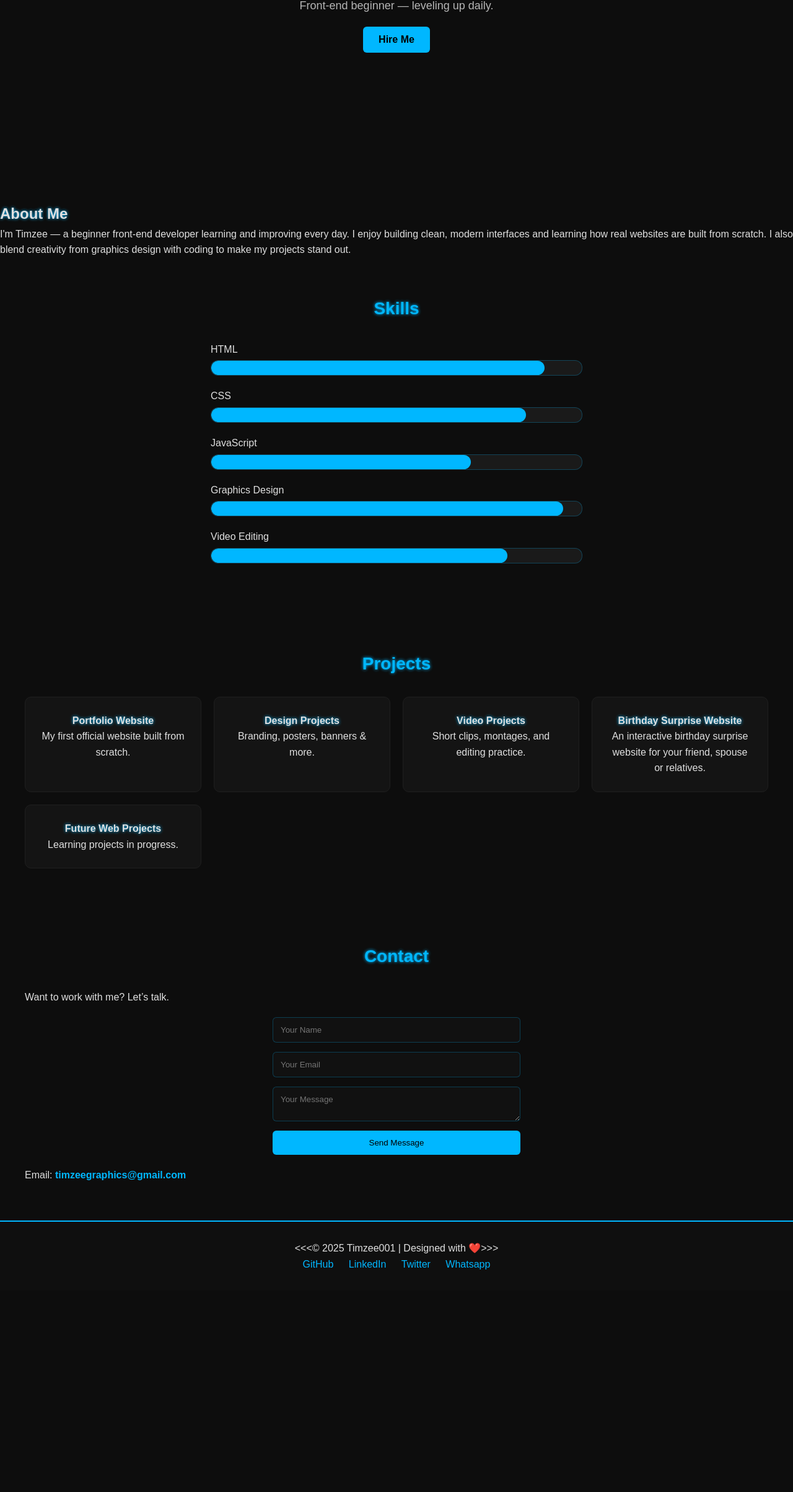
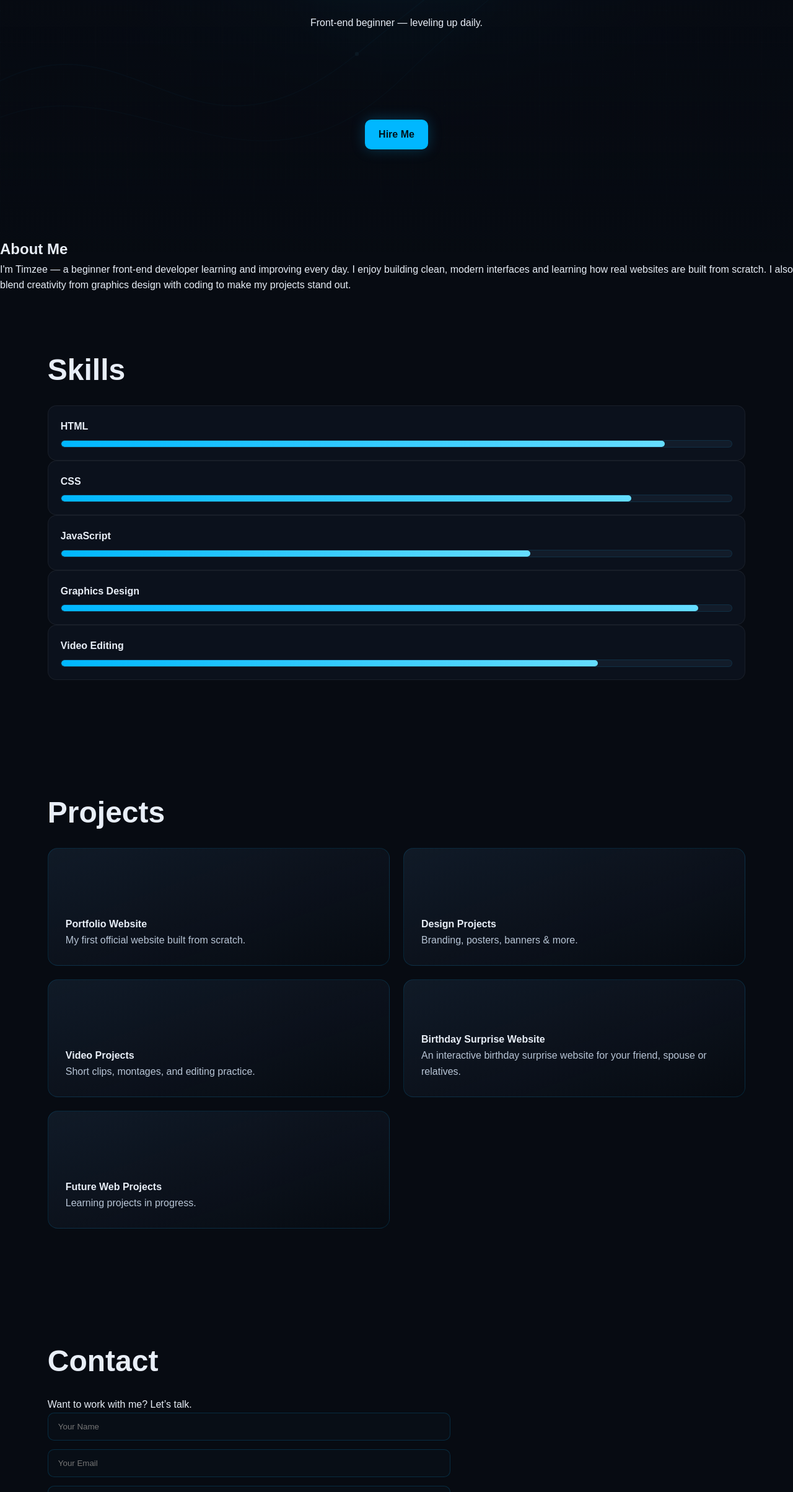
Before and after one commit to Timzee00/Portfolio-Website, a plain HTML site: page Index.html in a window 1280 px wide. Shown: the part 393-2800 px from the top of the page at 62% size. Before the commit the page ends 2475 px from the top, so only its background shows below. Drawn offline with Linux system fonts and the light colour scheme.

Commit message:
Fix portfolio imagery and responsive visual layout

```diff
--- a/style.css
+++ b/style.css
@@ -1,248 +1,371 @@
-/* ===== GENERAL RESET ===== */
 * {
     margin: 0;
     padding: 0;
     box-sizing: border-box;
-    font-family: "Poppins", sans-serif;
+    font-family: "Poppins", Arial, sans-serif;
 }
 
+html { scroll-behavior: smooth; }
+
 body {
-    background: #0d0d0d;
-    color: #e0e0e0;
+    min-height: 100vh;
+    background: #070b12;
+    color: #e8eef7;
     line-height: 1.6;
+    overflow-x: hidden;
 }
 
-/* ===== HEADER ===== */
+body::before {
+    content: "";
+    position: fixed;
+    inset: 0;
+    background-image: url("background.svg");
+    background-size: cover;
+    background-position: center;
+    background-repeat: no-repeat;
+    opacity: 0.28;
+    pointer-events: none;
+    z-index: -2;
+}
+
+body::after {
+    content: "";
+    position: fixed;
+    inset: 0;
+    background: radial-gradient(circle at 50% 0%, rgba(0,183,255,0.08), transparent 42%), linear-gradient(180deg, rgba(7,11,18,0.15), rgba(7,11,18,0.8));
+    pointer-events: none;
+    z-index: -1;
+}
+
+a { color: inherit; }
+
 header {
     display: flex;
     justify-content: space-between;
     align-items: center;
-    padding: 20px 40px;
-    background: #0f0f0f;
-    border-bottom: 1px solid #1f1f1f;
+    gap: 24px;
+    padding: 18px 6vw;
+    background: rgba(8, 12, 20, 0.82);
+    border-bottom: 1px solid rgba(0,183,255,0.18);
+    backdrop-filter: blur(16px);
+    -webkit-backdrop-filter: blur(16px);
     position: sticky;
     top: 0;
     z-index: 100;
-    transition: 0.3s;
 }
 
 .logo {
-    font-size: 24px;
-    font-weight: 700;
+    font-size: 22px;
+    font-weight: 800;
+    text-decoration: none;
+    letter-spacing: 0.5px;
     color: #00b7ff;
+    text-shadow: 0 0 12px rgba(0,183,255,0.35);
 }
 
-.logo span {
-    color: #ffffff;
+.logo span { color: #ffffff; }
+
+nav {
+    display: flex;
+    flex-wrap: wrap;
+    justify-content: flex-end;
+    gap: 20px;
 }
 
-nav a {
-    margin-left: 20px;
+nav a, .socials a {
     text-decoration: none;
-    color: #e0e0e0;
-    font-weight: 500;
-    transition: 0.3s;
+    color: #cbd5e1;
+    font-weight: 600;
+    transition: color 0.2s ease, text-shadow 0.2s ease;
 }
 
-nav a:hover,
-nav a.active {
+nav a:hover, nav a:focus-visible, .socials a:hover, .socials a:focus-visible {
     color: #00b7ff;
-    text-shadow: 0 0 8px #00b7ff;
+    text-shadow: 0 0 8px rgba(0,183,255,0.65);
 }
 
-/* ===== HERO SECTION ===== */
 .hero {
-    height: 80vh;
-    display: flex;
-    flex-direction: column;
-    justify-content: center;
-    align-items: center;
+    position: relative;
+    min-height: 88vh;
+    display: grid;
+    place-items: center;
     text-align: center;
+    padding: 90px 6vw 70px;
+    isolation: isolate;
 }
 
-.hero h2 {
-    font-size: 42px;
+.hero-background {
+    position: absolute;
+    inset: 0;
+    background-image: url("background.svg");
+    background-size: cover;
+    background-position: center;
+    filter: saturate(1.08) contrast(1.02);
+    opacity: 0.45;
+    z-index: -2;
 }
 
-.hero h2 span {
-    color: #00b7ff;
-    text-shadow: 0 0 10px #00b7ff;
+.hero-background::after {
+    content: "";
+    position: absolute;
+    inset: 0;
+    background: radial-gradient(circle at center, rgba(0,183,255,0.14), transparent 38%), linear-gradient(180deg, rgba(7,11,18,0.15), #070b12 94%);
 }
 
-.hero p {
-    font-size: 18px;
-    opacity: 0.8;
+.hero-content {
+    width: min(900px, 100%);
+    display: grid;
+    justify-items: center;
 }
 
-.hero button {
-    margin-top: 20px;
-    padding: 12px 25px;
-    background: #00b7ff;
-    border: none;
-    font-size: 16px;
-    font-weight: 600;
-    color: #000;
-    cursor: pointer;
-    border-radius: 6px;
-    transition: 0.3s;
+.profile-frame {
+    width: 194px;
+    height: 194px;
+    padding: 7px;
+    border-radius: 50%;
+    background: linear-gradient(145deg, #00b7ff, rgba(0,183,255,0.05), #00b7ff);
+    box-shadow: 0 0 34px rgba(0,183,255,0.25), 0 0 90px rgba(0,183,255,0.09);
+    margin-bottom: 24px;
 }
 
-.hero button:hover {
-    background: #008fcc;
-    box-shadow: 0 0 15px #00b7ff;
+.profile-photo {
+    width: 100%;
+    height: 100%;
+    display: block;
+    object-fit: cover;
+    object-position: center;
+    border-radius: 50%;
+    background: #111827;
+    border: 4px solid #070b12;
 }
 
-/* ===== SECTIONS ===== */
-.section {
-    padding: 60px 40px;
+.eyebrow, .section-kicker {
+    color: #61d3ff;
+    text-transform: uppercase;
+    letter-spacing: 0.18em;
+    font-weight: 800;
+    font-size: 0.75rem;
 }
 
-/* ===== TITLES ===== */
-.title {
-    font-size: 28px;
-    margin-bottom: 30px;
-    color: #00b7ff;
-    text-align: center;
-    text-shadow: 0 0 5px #00b7ff;
+.hero h1 {
+    margin-top: 8px;
+    font-size: clamp(2.6rem, 7vw, 5.2rem);
+    line-height: 1.05;
+    text-shadow: 0 0 16px rgba(0,183,255,0.25);
 }
 
-/* ===== SKILLS ===== */
+.hero h1 span { color: #00b7ff; }
+
+.hero-description {
+    max-width: 700px;
+    margin-top: 18px;
+    font-size: clamp(1rem, 2vw, 1.2rem);
+    color: #b8c5d6;
+}
+
+.hero-actions {
+    display: flex;
+    flex-wrap: wrap;
+    justify-content: center;
+    gap: 14px;
+    margin-top: 30px;
+}
+
+.hero button, .secondary-button, #contact button {
+    display: inline-flex;
+    align-items: center;
+    justify-content: center;
+    min-height: 48px;
+    padding: 12px 22px;
+    border-radius: 10px;
+    font-size: 1rem;
+    font-weight: 800;
+    cursor: pointer;
+    transition: transform 0.2s ease, box-shadow 0.2s ease, background 0.2s ease;
+}
+
+.hero button, #contact button {
+    border: 0;
+    background: #00b7ff;
+    color: #00131c;
+    box-shadow: 0 0 22px rgba(0,183,255,0.25);
+}
+
+.secondary-button {
+    text-decoration: none;
+    color: #dce8f5;
+    border: 1px solid rgba(0,183,255,0.38);
+    background: rgba(7,11,18,0.55);
+}
+
+.hero button:hover, .secondary-button:hover, #contact button:hover {
+    transform: translateY(-2px);
+    box-shadow: 0 0 28px rgba(0,183,255,0.28);
+}
+
+.section { padding: 90px 6vw; }
+
+.section-inner {
+    width: min(1100px, 100%);
+    margin: 0 auto;
+}
+
+.title {
+    margin-top: 6px;
+    margin-bottom: 30px;
+    font-size: clamp(2rem, 4vw, 3rem);
+    line-height: 1.15;
+}
+
+.about-copy {
+    max-width: 850px;
+    color: #b8c5d6;
+    font-size: 1.08rem;
+}
+
+.skills-grid {
+    display: grid;
+    grid-template-columns: repeat(2, minmax(0, 1fr));
+    gap: 22px;
+}
+
 .skill {
-    margin: 20px auto;
-    max-width: 600px;
+    padding: 20px;
+    background: rgba(13, 20, 31, 0.78);
+    border: 1px solid rgba(255,255,255,0.06);
+    border-radius: 14px;
 }
 
 .skill span {
     display: block;
-    margin-bottom: 5px;
+    margin-bottom: 9px;
+    font-weight: 700;
 }
 
 .skill-bar {
     width: 100%;
-    background: #1a1a1a;
-    height: 25px;
-    border-radius: 12px;
+    height: 12px;
+    background: #121c2a;
+    border-radius: 999px;
     overflow: hidden;
-    margin-bottom: 15px;
-    border: 1px solid #00b7ff44;
+    border: 1px solid rgba(0,183,255,0.12);
 }
 
 .skill-fill {
+    width: 0;
     height: 100%;
-    width: 0;
-    background: #00b7ff;
-    border-radius: 12px;
-    transition: width 2s ease-in-out;
+    background: linear-gradient(90deg, #00b7ff, #65ddff);
+    border-radius: inherit;
+    transition: width 1.4s ease;
 }
 
-/* ===== PROJECTS ===== */
 .projects {
     display: grid;
-    grid-template-columns: repeat(auto-fit, minmax(250px, 1fr));
-    gap: 20px;
+    grid-template-columns: repeat(2, minmax(0, 1fr));
+    gap: 22px;
 }
 
 .card {
-    background: #141414;
-    padding: 25px;
-    border-radius: 10px;
-    border: 1px solid #1f1f1f;
-    text-align: center;
-    transition: 0.3s;
+    padding: 28px;
+    min-height: 190px;
+    display: flex;
+    flex-direction: column;
+    justify-content: flex-end;
+    background: linear-gradient(160deg, rgba(18,28,42,0.9), rgba(7,11,18,0.78));
+    border: 1px solid rgba(0,183,255,0.15);
+    border-radius: 16px;
+    transition: transform 0.2s ease, border-color 0.2s ease, box-shadow 0.2s ease;
 }
 
 .card:hover {
-    border-color: #00b7ff;
     transform: translateY(-5px);
-    box-shadow: 0 0 20px #00b7ff88;
+    border-color: rgba(0,183,255,0.65);
+    box-shadow: 0 16px 45px rgba(0,0,0,0.28), 0 0 26px rgba(0,183,255,0.08);
 }
 
-/* ===== CONTACT ===== */
-#contact p strong {
+.card h3 {
+    margin-bottom: 10px;
     color: #00b7ff;
 }
 
+.card p { color: #b8c5d6; }
+
+.contact-section { padding-bottom: 110px; }
+
 #contact form {
-    display: flex;
-    flex-direction: column;
-    gap: 15px;
-    max-width: 400px;
-    margin: 20px auto;
+    width: min(650px, 100%);
+    display: grid;
+    gap: 14px;
 }
 
-#contact input,
-#contact textarea {
-    padding: 12px;
-    border: 1px solid #00b7ff44;
-    background: #111;
-    color: #e0e0e0;
-    border-radius: 6px;
+#contact input, #contact textarea {
+    width: 100%;
+    padding: 14px 16px;
+    border: 1px solid rgba(0,183,255,0.18);
+    background: rgba(9,15,24,0.8);
+    color: #e8eef7;
+    border-radius: 10px;
+    outline: none;
 }
 
-#contact button {
-    padding: 12px;
-    background: #00b7ff;
-    color: #000;
-    border: none;
-    cursor: pointer;
-    border-radius: 6px;
-    transition: 0.3s;
+#contact input:focus, #contact textarea:focus {
+    border-color: #00b7ff;
+    box-shadow: 0 0 0 3px rgba(0,183,255,0.08);
 }
 
-#contact button:hover {
-    background: #008fcc;
-    box-shadow: 0 0 15px #00b7ff;
+#contact textarea {
+    min-height: 150px;
+    resize: vertical;
 }
 
-/* ===== FOOTER ===== */
-footer {
-    background: #0f0f0f;
-    color: #e0e0e0;
-    text-align: center;
-    padding: 30px 20px;
-    border-top: 2px solid #00b7ff;
+.email-line {
+    margin-top: 18px;
+    color: #b8c5d6;
 }
 
-footer .socials a {
-    color: #00b7ff;
-    margin: 0 10px;
-    text-decoration: none;
-    transition: 0.3s;
+.email-line a { color: #00b7ff; }
+
+footer {
+    padding: 30px 6vw;
+    text-align: center;
+    border-top: 1px solid rgba(0,183,255,0.18);
+    background: rgba(8, 12, 20, 0.88);
 }
 
-footer .socials a:hover {
-    text-shadow: 0 0 5px #00b7ff;
+footer p { color: #aab7c7; }
+
+.socials {
+    display: flex;
+    justify-content: center;
+    flex-wrap: wrap;
+    gap: 16px;
+    margin-top: 10px;
 }
 
-/* ===== DARK NEON EFFECTS ===== */
-body, section {
-    scroll-behavior: smooth;
-}
-
-h2, h3, h4 {
-    text-shadow: 0 0 5px #00b7ff;
-}
-
-/* ===== MOBILE ===== */
-@media (max-width: 768px) {
+@media (max-width: 760px) {
     header {
+        padding: 16px 5vw;
         flex-direction: column;
-        text-align: center;
-        gap: 10px;
     }
 
     nav {
-        display: flex;
-        flex-wrap: wrap;
         justify-content: center;
-        gap: 15px;
+        gap: 14px;
     }
 
-    .hero h2 {
-        font-size: 32px;
+    .hero {
+        min-height: 82vh;
+        padding: 70px 5vw 55px;
     }
 
-    .hero p {
-        font-size: 16px;
+    .profile-frame {
+        width: 155px;
+        height: 155px;
+    }
+
+    .section { padding: 70px 5vw; }
+
+    .skills-grid, .projects {
+        grid-template-columns: 1fr;
     }
 }
```
